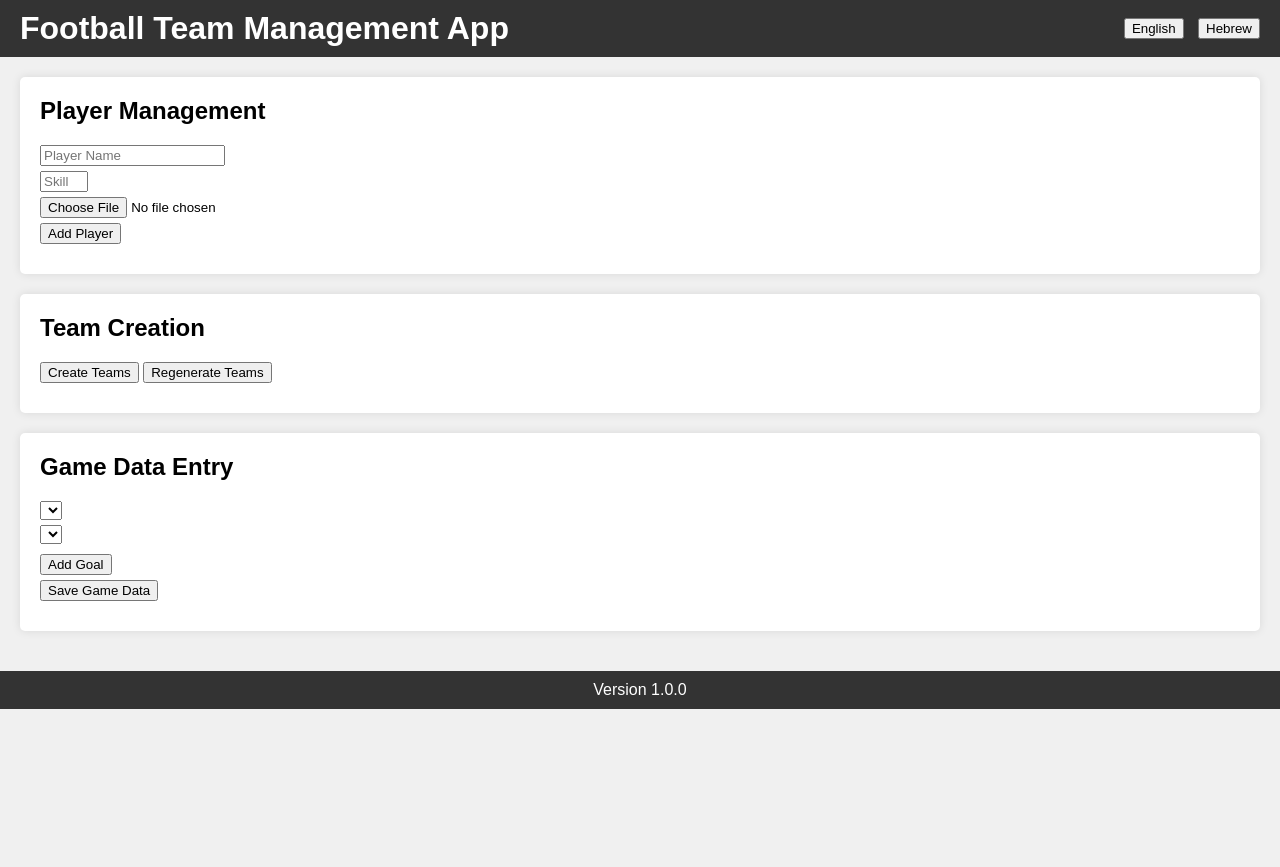
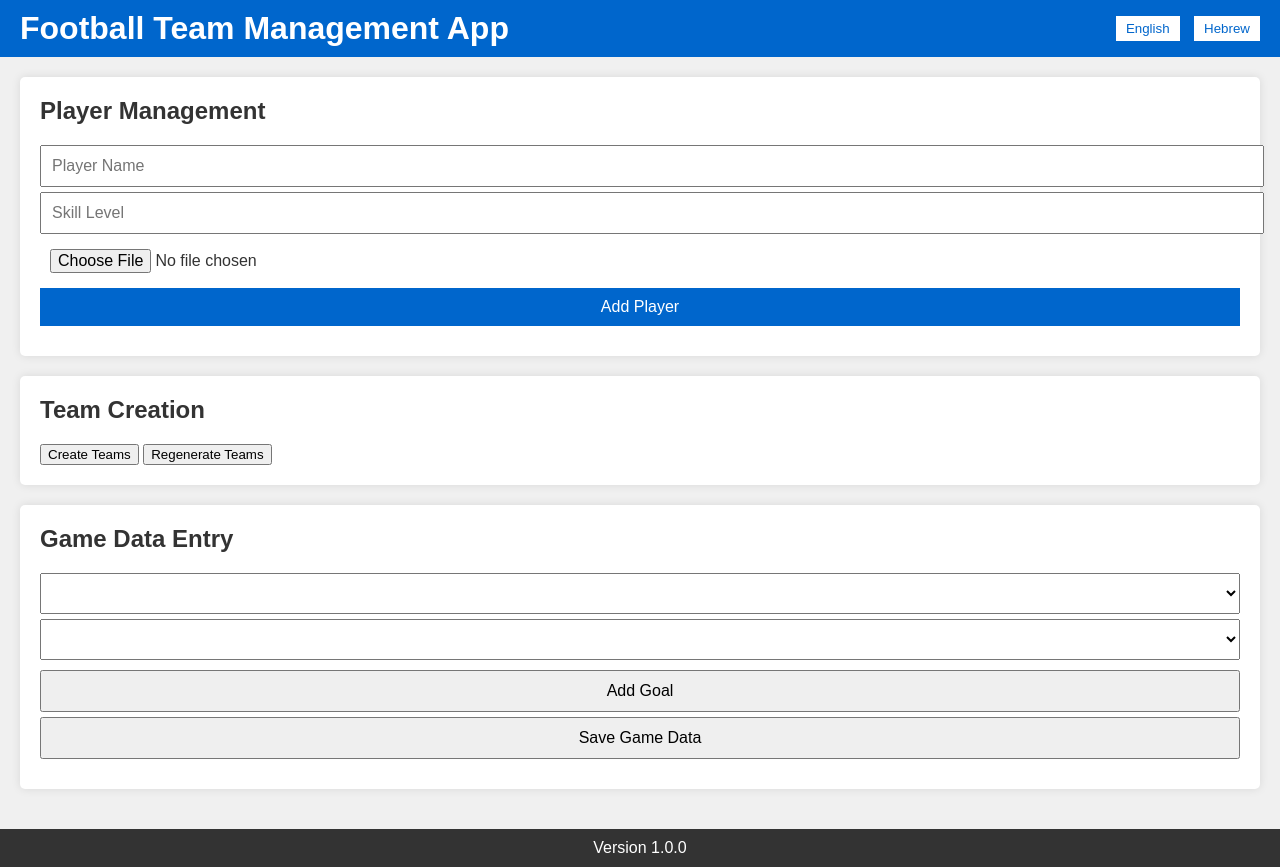
Before and after one commit to 0ffir/TeamFootball_V4, a plain HTML site: page index.html in a window 1280 px wide. Before the commit the page ends 800 px from the top, so only its background shows below. Drawn offline with Linux system fonts and the light colour scheme; a script that the page names is missing.

Commit message:
Update styles.css

```diff
--- a/styles.css
+++ b/styles.css
@@ -3,10 +3,11 @@ body {
     margin: 0;
     padding: 0;
     background-color: #f0f0f0;
+    color: #333;
 }
 
 header {
-    background-color: #333;
+    background-color: #0066cc;
     color: #fff;
     padding: 10px 20px;
     display: flex;
@@ -19,7 +20,12 @@ h1 {
 }
 
 #language-switcher button {
+    background-color: #fff;
+    color: #0066cc;
+    border: none;
+    padding: 5px 10px;
     margin-left: 10px;
+    cursor: pointer;
 }
 
 main {
@@ -39,13 +45,32 @@ h2 {
 }
 
 #add-player-form input,
-#add-player-form button {
+#add-player-form button,
+#pre-existing-players button {
     margin: 5px 0;
     display: block;
+    width: 100%;
+    padding: 10px;
+    font-size: 16px;
+}
+
+#add-player-form button,
+#pre-existing-players button {
+    background-color: #0066cc;
+    color: #fff;
+    border: none;
+    cursor: pointer;
 }
 
 #player-list {
     margin-top: 10px;
+}
+
+.player-item {
+    background-color: #eee;
+    padding: 10px;
+    margin: 5px 0;
+    border-radius: 5px;
 }
 
 #player-count {
@@ -53,14 +78,20 @@ h2 {
     font-weight: bold;
 }
 
-#teams {
-    margin-top: 10px;
+#teams .team {
+    background-color: #f9f9f9;
+    padding: 10px;
+    margin: 10px 0;
+    border-radius: 5px;
 }
 
 #game-form select,
 #game-form button {
     margin: 5px 0;
     display: block;
+    width: 100%;
+    padding: 10px;
+    font-size: 16px;
 }
 
 #goal-entries {
```
